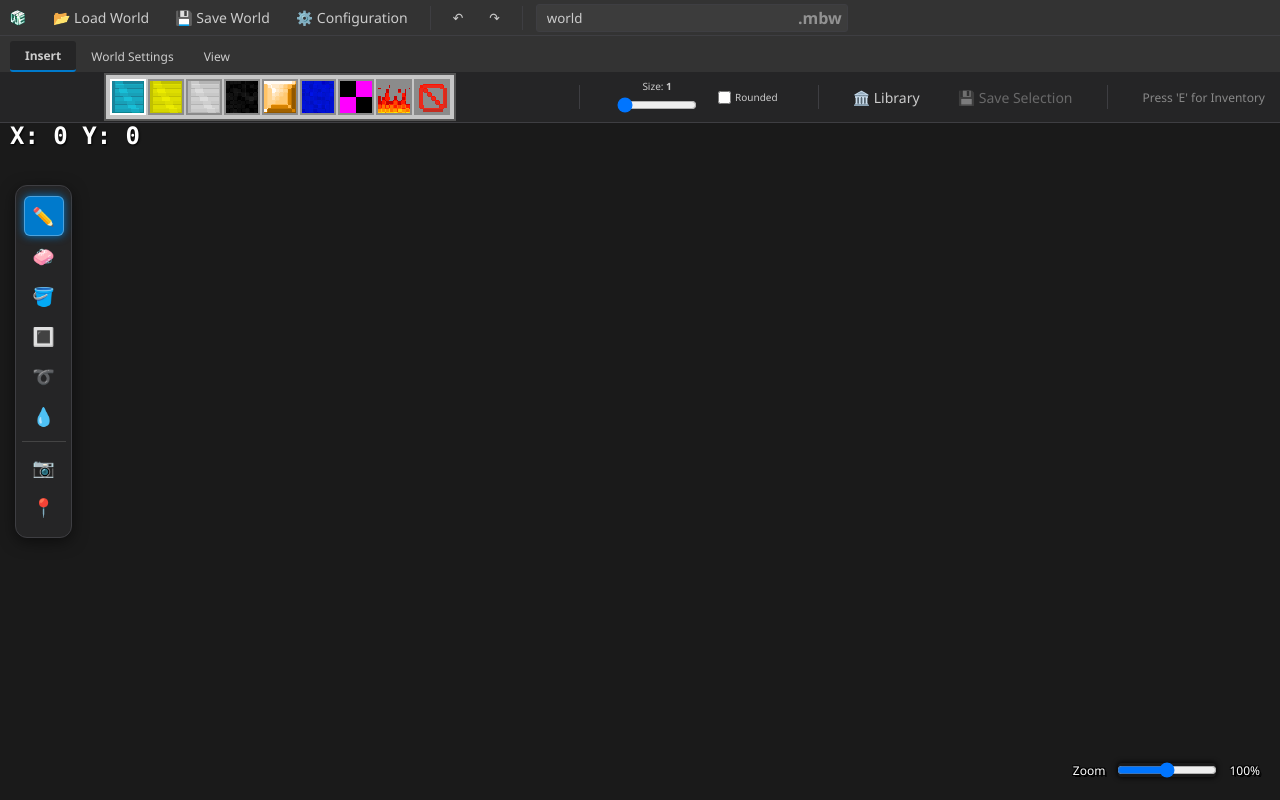
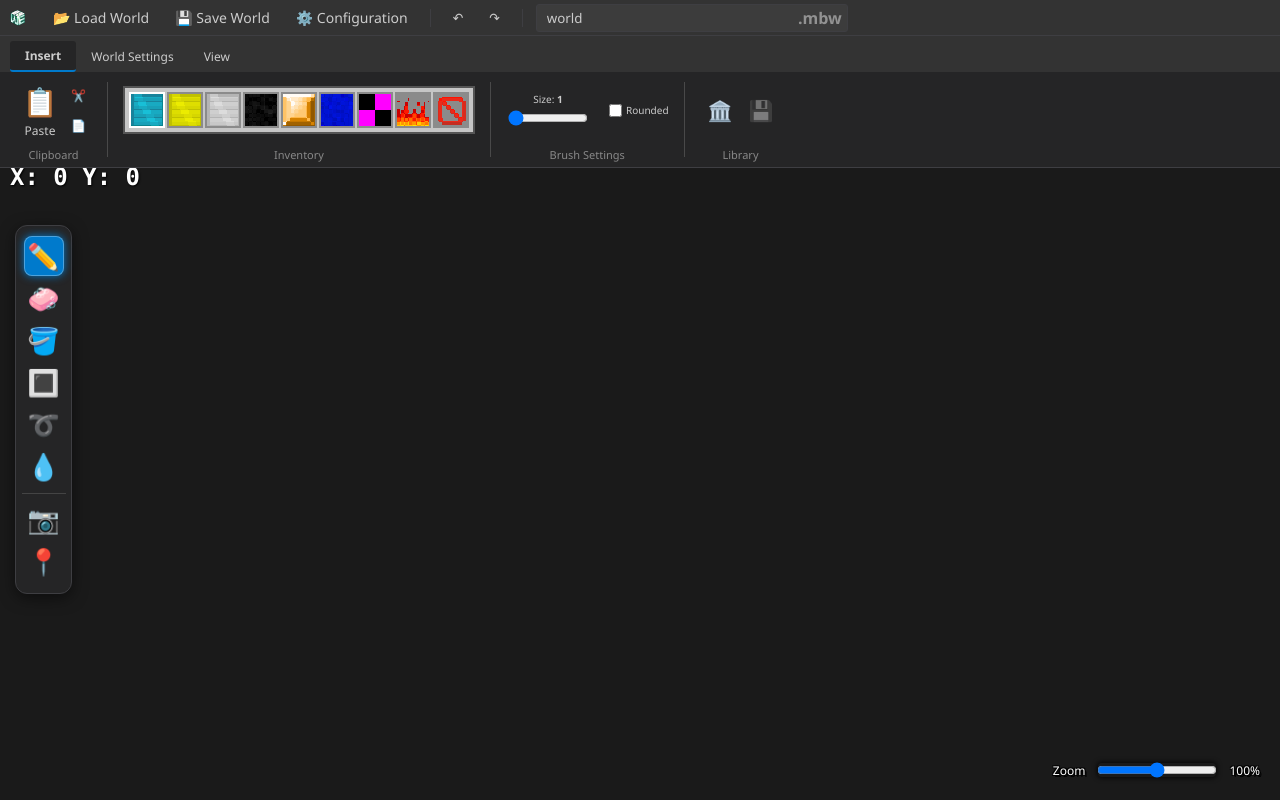
Before and after one commit to Crys1534/MB-World-Editor, a plain HTML site: page index.html in a window 1280 px wide. Drawn offline with Linux system fonts and the light colour scheme.

Commit message:
Add files via upload

```diff
--- a/index.html
+++ b/index.html
@@ -44,7 +44,7 @@
         display: flex; justify-content: center; align-items: center; cursor: pointer;
     }
     .hotbar-slot.active { border-color: #FFF; background: #A0A0A0; box-shadow: inset 0 0 4px rgba(0,0,0,0.5); }
-    #tab-insert.active { justify-content: center; }
+    #tab-insert.active { justify-content: left; }
 
     /* --- OVERLAYS --- */
     #coords-overlay { position: absolute; top: 10px; left: 10px; font-family: 'Consolas', monospace; font-size: 24px; font-weight: bold; color: white; text-shadow: 1px 1px 2px black; pointer-events: none; z-index: 10; }
@@ -173,10 +173,39 @@
   <div class="tab-content">
 
 <div id="tab-insert" class="tab-pane active">
+
+        <div class="ribbon-group">
+            <div class="ribbon-group-content">
+                <button class="ribbon-btn-large" onclick="activatePasteMode()" title="Paste (Ctrl+V)">
+                    <span class="icon">📋</span>
+                    <span class="text">Paste</span>
+                </button>
+
+                <div class="ribbon-btn-col">
+                    <button class="ribbon-btn-small" onclick="cutSelection()" title="Cut (Ctrl+X)">
+                        <span>✂️</span>
+                    </button>
+                    <button class="ribbon-btn-small" onclick="copySelection()" title="Copy (Ctrl+C)">
+                        <span>📄</span>
+                    </button>
+                </div>
+            </div>
+            <div class="ribbon-group-label">Clipboard</div>
+        </div>
+
+        <div class="separator"></div>
+
+        <div class="ribbon-group">
+            <div class="ribbon-group-content">
                 <div id="hotbar-container"></div>
-        <div class="separator" style="margin: 0 15px;"></div>
+            </div>
+            <div class="ribbon-group-label">Inventory</div>
+        </div>
 
-        <div style="display: flex; flex-direction: row; align-items: center; gap: 15px; margin-right: 15px;">
+        <div class="separator"></div>
+
+        <div class="ribbon-group">
+            <div class="ribbon-group-content" style="gap: 15px;">
                 <div style="display: flex; flex-direction: column; align-items: center;">
                     <label style="font-size: 10px; color: var(--text); margin-bottom: 2px;">Size: <span id="tool-size-display" style="font-weight: bold;">1</span></label>
                     <input type="range" id="tool-size-slider" min="1" max="7" value="1" oninput="updateToolSize(this.value)" style="width: 80px; cursor: pointer;">
@@ -185,18 +214,23 @@
                     <input type="checkbox" id="tool-rounded-checkbox" onchange="updateToolRounded(this.checked)" style="margin-right: 4px;"> Rounded
                 </label>
             </div>
+            <div class="ribbon-group-label">Brush Settings</div>
+        </div>
 
         <div class="separator"></div>
 
-        <button class="icon-btn" onclick="openStructuresModal()" title="Open Library">
-            🏛️ Library
+        <div class="ribbon-group">
+            <div class="ribbon-group-content">
+                <button class="icon-btn" onclick="openStructuresModal()" title="Open Library" style="flex-direction:column; height:auto; border:none;">
+                    <span style="font-size:20px;">🏛️</span>
                 </button>
-        <button id="btn-save-struct" class="icon-btn" onclick="openSaveStructureModal()" disabled title="Select an area first">
-            💾 Save Selection
+                <button id="btn-save-struct" class="icon-btn" onclick="openSaveStructureModal()" disabled title="Select an area first" style="flex-direction:column; height:auto; border:none;">
+                    <span style="font-size:20px;">💾</span>
                 </button>
+            </div>
+            <div class="ribbon-group-label">Library</div>
+        </div>
 
-        <div class="separator"></div>
-        <div style="margin-left: 10px; font-size: 12px; color: #888;">Press 'E' for Inventory</div>
    </div>
 
    <div id="tab-settings" class="tab-pane">
--- a/style.css
+++ b/style.css
@@ -89,7 +89,7 @@ body {
  border: 1px solid transparent;
  color: var(--text);
  cursor: pointer;
- padding: 8px 8px;
+ padding: 2px 8px;
  font-size: 14px;
  border-radius: 3px;
  display: flex;
@@ -103,7 +103,7 @@ body {
 
 .separator {
  width: 1px;
- height: 24px;
+ height: 18px;
  background-color: var(--border);
  margin: 0 5px;
 }
@@ -181,29 +181,110 @@ body {
  background-color: transparent;
 }
 
+/* MODIFICADO: Altura aumentada para estilo Word */
 .tab-content {
- height: 40px;
- padding: 5px 15px;
+ height: 85px;
+ padding: 5px 10px;
  display: flex;
- align-items: center;
+ align-items: stretch; /* Estirar para que los grupos ocupen todo el alto */
  background-color: var(--bg-panel);
+ gap: 5px;
 }
 
 .tab-pane {
  display: none;
  width: 100%;
+ height: 100%;
+}
+
+/* --- Ajuste específico para separadores en la Ribbon --- */
+.tab-pane .separator {
+    height: 75px;       /* Altura mayor (el contenedor mide 85px) */
+    align-self: center; /* Centrado verticalmente (ignora el estiramiento del padre) */
+    background-color: rgba(128, 128, 128, 0.4); /* Opcional: un poco más visible */
 }
 
 .tab-pane.active {
  display: flex;
- align-items: center;
- gap: 20px;
+ align-items: stretch;
+ gap: 5px;
 }
 
-/* --- SIDEBAR (HERRAMIENTAS) --- */
+/* --- ESTILOS DE GRUPOS RIBBON (TIPO WORD) --- */
+.ribbon-group {
+    display: flex;
+    flex-direction: column;
+    align-items: center;
+    justify-content: space-between;
+    padding: 0 5px;
+    height: 100%;
+    background: transparent;
+}
+
+.ribbon-group-content {
+    display: flex;
+    flex-direction: row;
+    align-items: center;
+    flex-grow: 1; /* Ocupa el espacio superior */
+    justify-content: center;
+}
+
+.ribbon-group-label {
+    font-size: 11px;
+    color: #888;
+    text-align: center;
+    margin-top: 2px;
+    padding-top: 2px;
+    width: 100%;
+}
+
+/* Botón Grande (Pegar) */
+.ribbon-btn-large {
+    display: flex;
+    flex-direction: column;
+    align-items: center;
+    justify-content: center;
+    height: 60px;
+    min-width: 50px;
+    background: transparent;
+    border: 1px solid transparent;
+    color: var(--text);
+    cursor: pointer;
+    border-radius: 3px;
+    gap: 2px;
+}
+.ribbon-btn-large:hover { background-color: rgba(128,128,128,0.2); border-color: var(--border); }
+.ribbon-btn-large .icon { font-size: 28px; }
+.ribbon-btn-large .text { font-size: 12px; font-weight: 500; }
+
+/* Columna de botones pequeños (Cortar/Copiar) */
+.ribbon-btn-col {
+    display: flex;
+    flex-direction: column;
+    gap: 2px;
+}
+
+.ribbon-btn-small {
+    display: flex;
+    align-items: center;
+    gap: 5px;
+    padding: 2px 5px;
+    height: 28px;
+    background: transparent;
+    border: 1px solid transparent;
+    color: var(--text);
+    cursor: pointer;
+    border-radius: 3px;
+    font-size: 12px;
+    text-align: left;
+}
+.ribbon-btn-small:hover { background-color: rgba(128,128,128,0.2); border-color: var(--border); }
+
+
+/* --- SIDEBAR (HERRAMIENTAS FLOTANTE) --- */
 #toolbar-sidebar {
  position: absolute;
- top: 185px; /* Ajustado para estar debajo de la cinta de opciones con un poco de aire */
+ top: 225px; /* Ajustado para estar debajo de la cinta (TopBar + Ribbon ~153px) */
  left: 15px; /* Separación del borde izquierdo */
  bottom: auto; /* IMPORTANTE: Ya no se estira hasta abajo */
  height: auto; /* La altura se ajusta al contenido de los botones */
@@ -219,24 +300,23 @@ body {
  flex-direction: column; /* Asegura 1 sola columna vertical */
  align-items: center;
  padding: 10px 0; /* Relleno superior e inferior */
- gap: 0px;
  z-index: 100; /* Asegura que flote sobre el canvas */
 }
 
+/* Ajuste de los botones para que encajen mejor en la barra flotante */
 .tool-btn {
- width: 40px;
+ width: 40px; /* Ligeramente más pequeños para estética compacta */
  height: 40px;
  background: transparent;
  border: 1px solid transparent;
  color: var(--text);
  cursor: pointer;
- border-radius: 6px;
- font-size: 18px; /* <--- CAMBIA ESTE VALOR */
+ border-radius: 8px; /* Coincidir con el estilo redondeado */
+ font-size: 26px; /* AUMENTADO SEGÚN PETICIÓN */
  display: flex;
  justify-content: center;
  align-items: center;
- transition: all 0.2s;
- margin-bottom: 0px;
+ margin-bottom: 2px;
 }
 
 .tool-btn:hover {
@@ -250,12 +330,13 @@ body {
  border: 1px solid rgba(255,255,255,0.3);
 }
 
-/* --- WORKSPACE --- */
+/* --- WORKSPACE (LIENZO COMPLETO) --- */
 #workspace {
  position: absolute;
- top: 112px;
- left: 0; /* ELIMINADO el margen de 60px */
- width: 100%; /* ELIMINADO el cálculo, ahora usa todo el ancho */
+ top: 153px; /* Ajustado para la nueva altura de la Ribbon */
+ top: 153px; /* Ajustado para la nueva altura de la Ribbon */
+ left: 0; /* Ocupa todo el ancho */
+ width: 100%;
  bottom: 0;
  background-color: #1a1a1a;
  overflow: hidden;
@@ -287,7 +368,7 @@ canvas {
  position: absolute;
  bottom: 20px;
  right: 20px;
- background: transparent; /* Transparente */
+ background: transparent;
  padding: 0px 0px;
  display: flex;
  align-items: center;
@@ -295,13 +376,12 @@ canvas {
  color: white;
  font-size: 12px;
  z-index: 10;
- /* Sombra fuerte para legibilidad */
  text-shadow: 2px 2px 0 #000, -1px -1px 0 #000, 1px -1px 0 #000, -1px 1px 0 #000, 1px 1px 0 #000;
 }
 
 #zoom-floating input[type=range] {
  cursor: pointer;
- width: 100px;
+ width: 120px;
  box-shadow: 0 0 5px rgba(0,0,0,0.8);
  border-radius: 5px;
 }
@@ -384,12 +464,12 @@ canvas {
 
 /* Logros en 2 Columnas */
 #achievements-list {
-    display: grid;              /* Activa el modo de rejilla */
-    grid-template-columns: 1fr 1fr; /* Crea dos columnas de igual ancho */
-    gap: 10px;                  /* Añade espacio entre las columnas y filas */
+    display: grid;
+    grid-template-columns: 1fr 1fr;
+    gap: 10px;
     padding: 10px;
-    max-height: 400px;          /* Ajusta según prefieras para el scroll */
-    overflow-y: auto;           /* Mantiene el scroll vertical si hay muchos logros */
+    max-height: 400px;
+    overflow-y: auto;
 }
 
 #achievements-list label {
@@ -397,9 +477,9 @@ canvas {
     align-items: center;
     font-size: 14px;
     cursor: pointer;
-    white-space: nowrap;        /* Evita que el texto se parta en varias líneas */
+    white-space: nowrap;
     overflow: hidden;
-    text-overflow: ellipsis;    /* Añade puntos suspensivos si el texto es muy largo */
+    text-overflow: ellipsis;
 }
 
 #achievements-list label:hover {
@@ -428,12 +508,42 @@ canvas {
  padding: 8px;
 }
 
+/* MODAL SAVE - DISEÑO HORIZONTAL Y TEXTOS NEGROS */
+#save-structure-modal .modal-content { width: 500px; background: #C6C6C6; border: 2px solid #555; padding: 15px; display: flex; flex-direction: column; gap: 10px; }
+#struct-save-preview { width: 460px; height: 295px; background: #8B8B8B; border: 2px solid #373737; margin: 0 auto; display: block; image-rendering: pixelated; }
+
+.save-form-row {
+    display: flex;
+    flex-direction: row; /* Horizontal */
+    align-items: center; /* Centrado vertical */
+    margin-bottom: 5px;
+}
+.save-form-row label {
+    width: 100px; /* Ancho fijo para la etiqueta a la izquierda */
+    text-align: right;
+    font-size: 14px;
+    font-weight: bold;
+    color: #000; /* Texto Negro */
+    margin-right: 15px;
+}
+.save-form-row input, .save-form-row select {
+    flex: 1; /* Ocupa el resto del espacio a la derecha */
+    padding: 5px;
+    border: 2px solid #555;
+    background: #FFF;
+    font-family: inherit;
+}
+
+.save-actions { display: flex; justify-content: flex-end; gap: 10px; margin-top: 10px; }
+.btn-confirm-save { background: #4CAF50; color: white; padding: 8px 20px; border: 2px solid #2E7D32; cursor: pointer; }
+.btn-cancel { background: #d32f2f; color: white; padding: 8px 20px; border: 2px solid #b71c1c; cursor: pointer; }
+
 /* UI GENERAL */
 select, button, .input-group input {
  background: var(--input-bg);
- color: black;
+ color: var(--text);
  border: 1px solid var(--border);
- padding: 5px 10px;
+ padding: 5px 0px;
  border-radius: 3px;
  font-family: inherit;
  outline: none;
```
Lines whose indentation alone changed are shown as unchanged.
